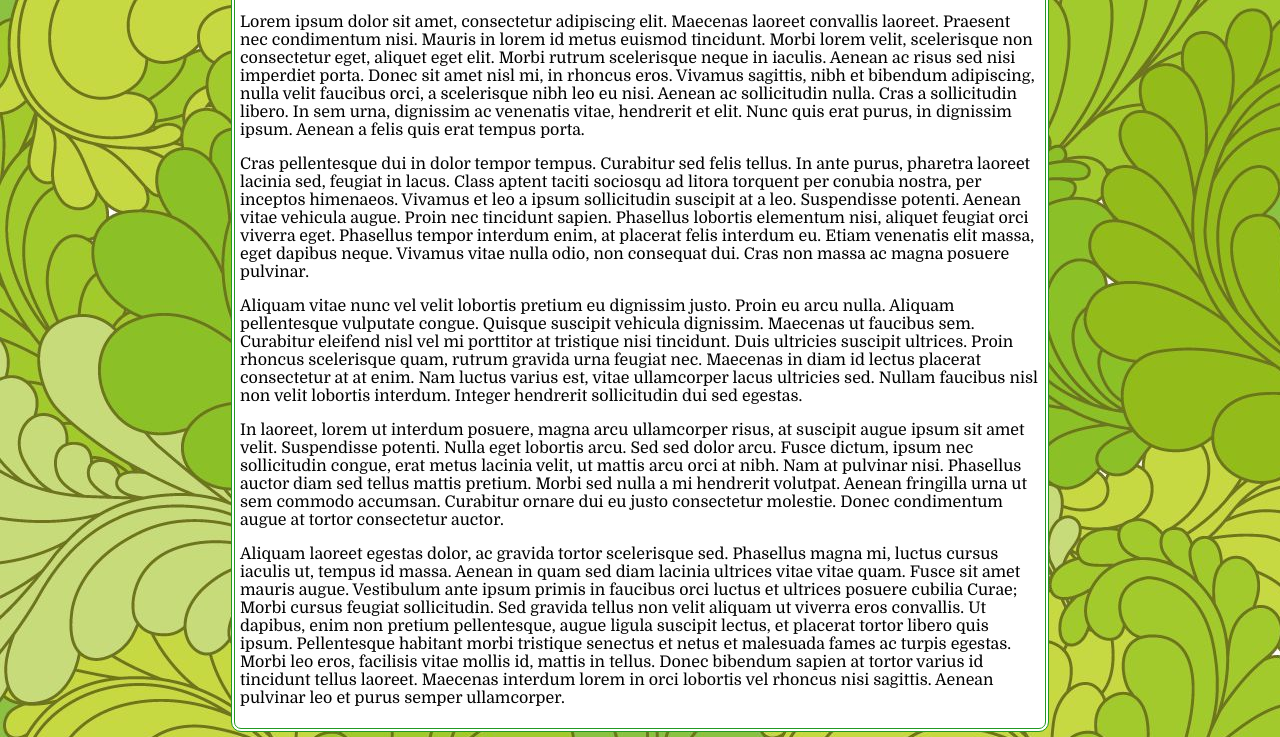
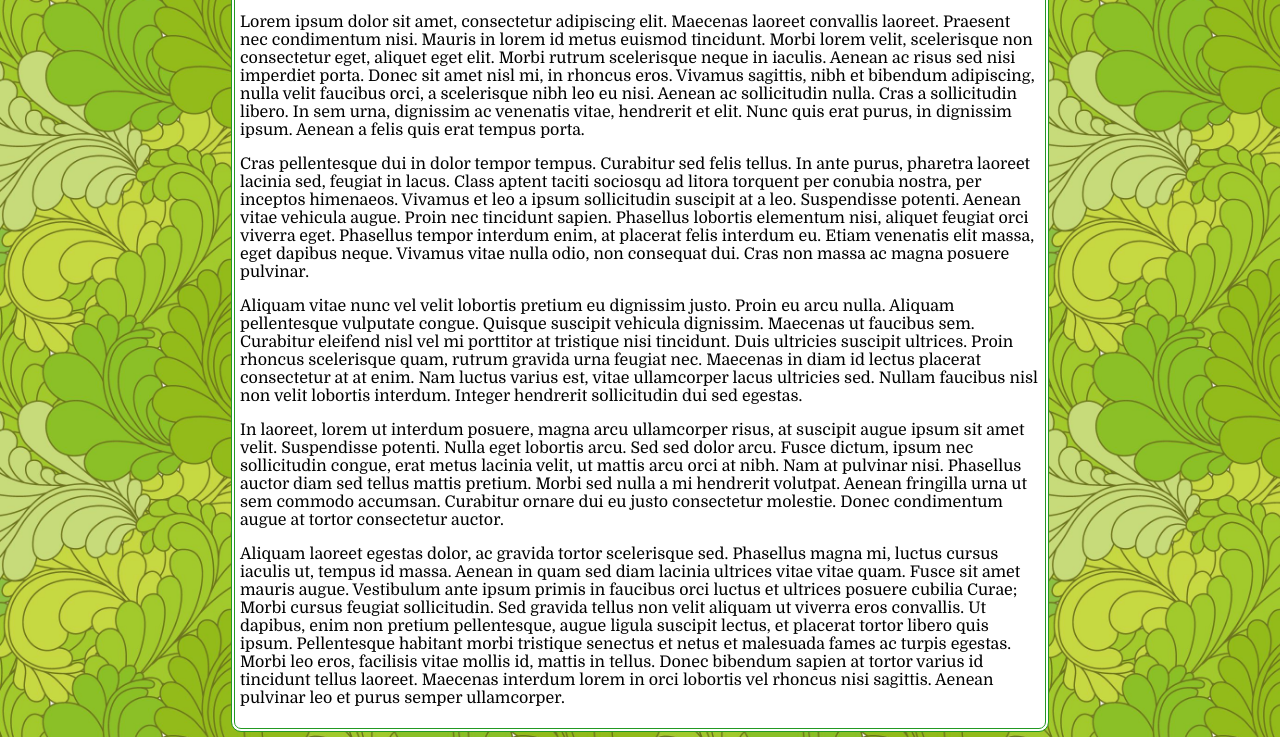
Before and after one commit to danr/agder, a plain HTML site: page frontend/index.html in a window 1280 px wide. Shown: the part 177-914 px from the top of the page. Drawn offline with Linux system fonts and the light colour scheme; a web font is replaced by a local one.

Commit message:
Change scale of background

```diff
--- a/frontend/index.html
+++ b/frontend/index.html
@@ -6,7 +6,7 @@
       Projekt Agder
     </title>
   </head>
-  <body background="floral.jpg">
+  <body>
     <div class="container">
       <h1>Projekt Agder</h1>
       <div class="nav">
--- a/frontend/index.sass
+++ b/frontend/index.sass
@@ -25,6 +25,8 @@ a.nav-link
 body
   margin: 0px
   padding: 0px
+  background: url(floral.jpg)
+  background-size: 350px auto
 
 body
   font-family: 'Domine', serif
```
Also changed, not shown: frontend/index.css.
